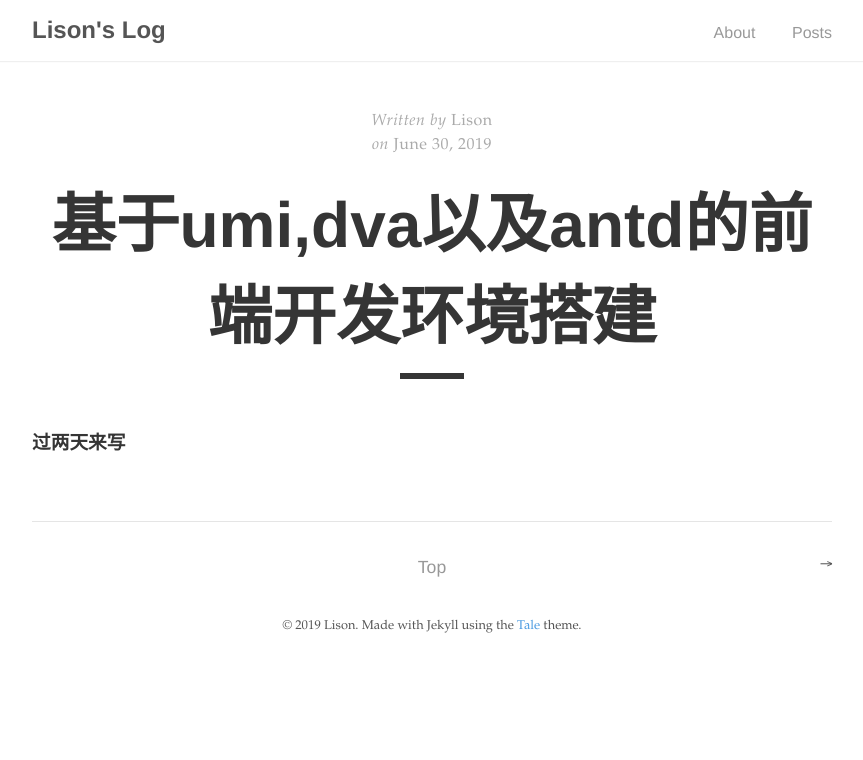
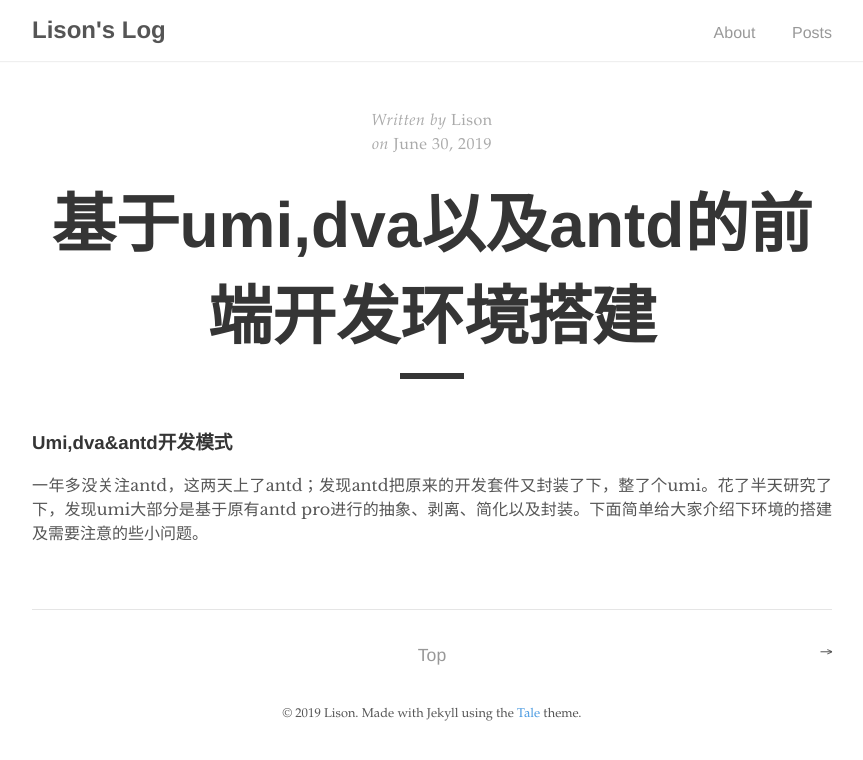
Before and after one commit to blowxian/blowxian.github.io, a Jekyll site: the page built from _posts/2019-06-30-基于umi、dva以及antd的前端开发环境搭建.md, in a window 1280 px wide. Shown: the top 760 px of the page, without its empty margins (208-1071 px from the left). Built offline with Jekyll 4.4.1, drawn with Linux system fonts in a browser that asks for light colours.

Commit message:
update pages

```diff
--- a/_posts/2019-06-30-基于umi、dva以及antd的前端开发环境搭建.md
+++ b/_posts/2019-06-30-基于umi、dva以及antd的前端开发环境搭建.md
@@ -5,4 +5,6 @@
 categories: 日常Log
 author: Lison
 ---
-### 过两天来写
+### Umi,dva&antd开发模式
+
+一年多没关注antd，这两天上了antd；发现antd把原来的开发套件又封装了下，整了个umi。花了半天研究了下，发现umi大部分是基于原有antd pro进行的抽象、剥离、简化以及封装。下面简单给大家介绍下环境的搭建及需要注意的些小问题。
```
Also changed, not shown: 2019-07-11-浅谈软件研发项目管理.md (deleted, +0 -3 lines).
